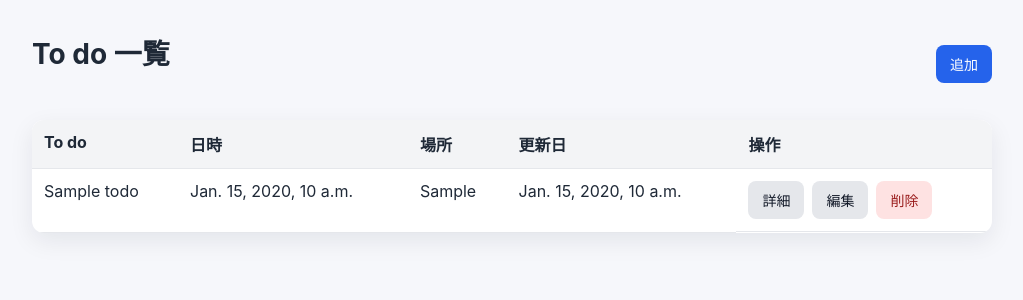
After one commit to nakaokazuki/to-do-app, a Django app: template todo_app/templates/todo_app/todo_list.html in a window 1280 px wide. The commit adds this page. Shown: the top 300 px of the page, without its empty margins (128-1151 px from the left). Run offline with Django 5.2, Linux system fonts and the light colour scheme; the template is opened without the code that fills it: values that come from a table or form of the project are taken from there, others are empty; tables that the repository leaves empty hold one stand-in row (values such as "Sample post").

Commit message:
To do画面テンプレートとデザインを追加
Made-with: Cursor

```diff
--- a/todo_app/forms.py
+++ b/todo_app/forms.py
@@ -7,7 +7,10 @@ class TodoForm(forms.ModelForm):
     scheduled_at = forms.DateTimeField(
         required=False,
         input_formats=["%Y-%m-%dT%H:%M"],
-        widget=forms.DateTimeInput(attrs={"type": "datetime-local"}),
+        widget=forms.DateTimeInput(
+            attrs={"type": "datetime-local"},
+            format="%Y-%m-%dT%H:%M",
+        ),
         label="日時",
     )
 
--- /dev/null
+++ b/todo_app/static/todo_app/style.css
@@ -0,0 +1,157 @@
+* {
+    box-sizing: border-box;
+}
+
+body {
+    margin: 0;
+    background: #f6f7fb;
+    color: #1f2937;
+    font-family: -apple-system, BlinkMacSystemFont, "Segoe UI", sans-serif;
+}
+
+a {
+    color: inherit;
+    text-decoration: none;
+}
+
+.container {
+    width: min(100% - 32px, 960px);
+    margin: 0 auto;
+    padding: 32px 0;
+}
+
+.page-header {
+    display: flex;
+    align-items: center;
+    justify-content: space-between;
+    gap: 16px;
+    margin-bottom: 24px;
+}
+
+.page-header h1,
+.container > h1 {
+    margin: 0 0 24px;
+    font-size: 28px;
+}
+
+.button,
+.button-secondary,
+.button-danger,
+button {
+    display: inline-block;
+    border: 0;
+    border-radius: 8px;
+    padding: 9px 14px;
+    cursor: pointer;
+    font-size: 14px;
+}
+
+.button,
+button {
+    background: #2563eb;
+    color: #ffffff;
+}
+
+.button-secondary {
+    background: #e5e7eb;
+    color: #111827;
+}
+
+.button-danger {
+    background: #fee2e2;
+    color: #991b1b;
+}
+
+.actions {
+    display: flex;
+    flex-wrap: wrap;
+    gap: 8px;
+}
+
+.todo-table {
+    width: 100%;
+    border-collapse: collapse;
+    overflow: hidden;
+    border-radius: 12px;
+    background: #ffffff;
+    box-shadow: 0 8px 24px rgba(15, 23, 42, 0.08);
+}
+
+.todo-table th,
+.todo-table td {
+    border-bottom: 1px solid #e5e7eb;
+    padding: 12px;
+    text-align: left;
+    vertical-align: top;
+}
+
+.todo-table th {
+    background: #f3f4f6;
+    font-weight: 700;
+}
+
+.empty-state,
+.detail-card,
+.form-card {
+    border-radius: 12px;
+    background: #ffffff;
+    padding: 24px;
+    box-shadow: 0 8px 24px rgba(15, 23, 42, 0.08);
+}
+
+.detail-card dl {
+    display: grid;
+    grid-template-columns: 160px 1fr;
+    gap: 12px 20px;
+    margin: 0;
+}
+
+.detail-card dt {
+    font-weight: 700;
+    color: #4b5563;
+}
+
+.detail-card dd {
+    margin: 0;
+}
+
+.form-card p {
+    margin: 0 0 16px;
+}
+
+.form-card label {
+    display: block;
+    margin-bottom: 6px;
+    font-weight: 700;
+}
+
+.form-card input,
+.form-card textarea {
+    width: 100%;
+    border: 1px solid #d1d5db;
+    border-radius: 8px;
+    padding: 10px;
+    font: inherit;
+}
+
+.form-actions {
+    display: flex;
+    gap: 8px;
+    margin-top: 20px;
+}
+
+@media (max-width: 700px) {
+    .page-header {
+        align-items: flex-start;
+        flex-direction: column;
+    }
+
+    .todo-table {
+        display: block;
+        overflow-x: auto;
+    }
+
+    .detail-card dl {
+        grid-template-columns: 1fr;
+    }
+}
--- /dev/null
+++ b/todo_app/templates/todo_app/todo_list.html
@@ -0,0 +1,51 @@
+{% load static %}
+<!DOCTYPE html>
+<html lang="ja">
+<head>
+    <meta charset="UTF-8">
+    <title>To do 一覧</title>
+    <link rel="stylesheet" href="{% static 'todo_app/style.css' %}">
+</head>
+<body>
+    <main class="container">
+        <div class="page-header">
+            <h1>To do 一覧</h1>
+            <a class="button" href="{% url 'todo_add' %}">追加</a>
+        </div>
+
+        {% if todos %}
+            <table class="todo-table">
+                <thead>
+                    <tr>
+                        <th>To do</th>
+                        <th>日時</th>
+                        <th>場所</th>
+                        <th>更新日</th>
+                        <th>操作</th>
+                    </tr>
+                </thead>
+                <tbody>
+                    {% for todo in todos %}
+                        <tr>
+                            <td>{{ todo.title }}</td>
+                            <td>{{ todo.scheduled_at|default:"未定" }}</td>
+                            <td>{{ todo.location|default:"-" }}</td>
+                            <td>{{ todo.updated_at }}</td>
+                            <td class="actions">
+                                <a class="button-secondary" href="{% url 'todo_detail' todo.pk %}">詳細</a>
+                                <a class="button-secondary" href="{% url 'todo_edit' todo.pk %}">編集</a>
+                                <a class="button-danger" href="{% url 'todo_delete' todo.pk %}">削除</a>
+                            </td>
+                        </tr>
+                    {% endfor %}
+                </tbody>
+            </table>
+        {% else %}
+            <div class="empty-state">
+                <p>To do はまだありません。</p>
+                <a class="button" href="{% url 'todo_add' %}">最初の To do を追加</a>
+            </div>
+        {% endif %}
+    </main>
+</body>
+</html>
--- a/todo_app/views.py
+++ b/todo_app/views.py
@@ -7,13 +7,12 @@ from .models import Todo
 
 def todo_list(request):
     todos = Todo.objects.order_by("-updated_at")
-    titles = [todo.title for todo in todos]
-    return HttpResponse("<br>".join(titles) or "To do はまだありません。")
+    return render(request, "todo_app/todo_list.html", {"todos": todos})
 
 
 def todo_detail(request, pk):
     todo = get_object_or_404(Todo, pk=pk)
-    return HttpResponse(todo.title)
+    return render(request, "todo_app/todo_detail.html", {"todo": todo})
 
 
 def todo_add(request):
```
Also changed, not shown: todo_app/templates/todo_app/todo_detail.html (added, +45 -0 lines), todo_app/templates/todo_app/todo_form.html (+17 -8 lines).
